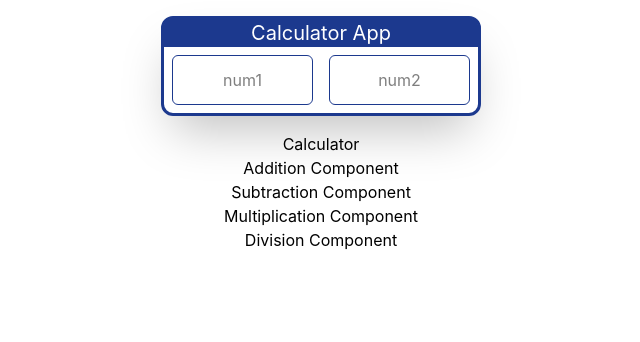
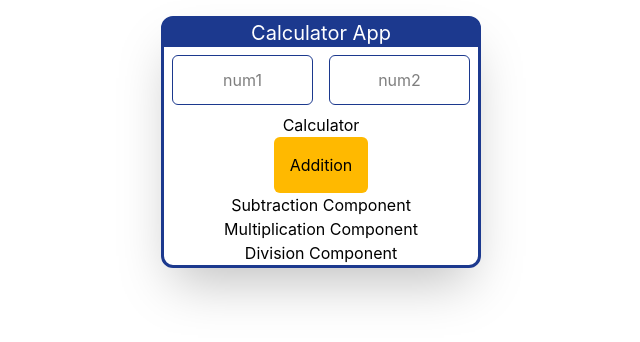
Before and after one commit to ishwarinandargi/react-project, a React (Create React App) app in the folder nexus-app/: page / in a window 1280 px wide. Shown: the top 342 px of the page, without its empty margins (319-959 px from the left). Built offline with nearby package versions, Linux system fonts and the light colour scheme.

Commit message:
Added Button

```diff
--- a/nexus-app/src/step1/Addition.jsx
+++ b/nexus-app/src/step1/Addition.jsx
@@ -1,8 +1,6 @@
+import Button from "./Button";
+
 let Addition = () => {
-  return (
-    <div>
-      <p>Addition Component</p>
-    </div>
-  );
+  return <Button>Addition</Button>;
 };
 export default Addition;
--- /dev/null
+++ b/nexus-app/src/step1/Button.jsx
@@ -0,0 +1,9 @@
+function Button({ label, fn }) {
+  return (
+    <button className="bg-amber-400 p-4 rounded-md cursor-pointer hover:bg-amber-200 text-uppercase">
+      Addition
+    </button>
+  );
+}
+
+export default Button;
--- a/nexus-app/src/step1/Index.jsx
+++ b/nexus-app/src/step1/Index.jsx
@@ -23,13 +23,13 @@ let Calculator = () => {
               placeholder="num2"
             />
           </div>
+          <h1>Calculator </h1>
+          <Addition />
+          <Subtraction />
+          <Multiplication />
+          <Division />
         </div>
       </div>
-      <h1>Calculator </h1>
-      <Addition />
-      <Subtraction />
-      <Multiplication />
-      <Division />
     </>
   );
 };
```
